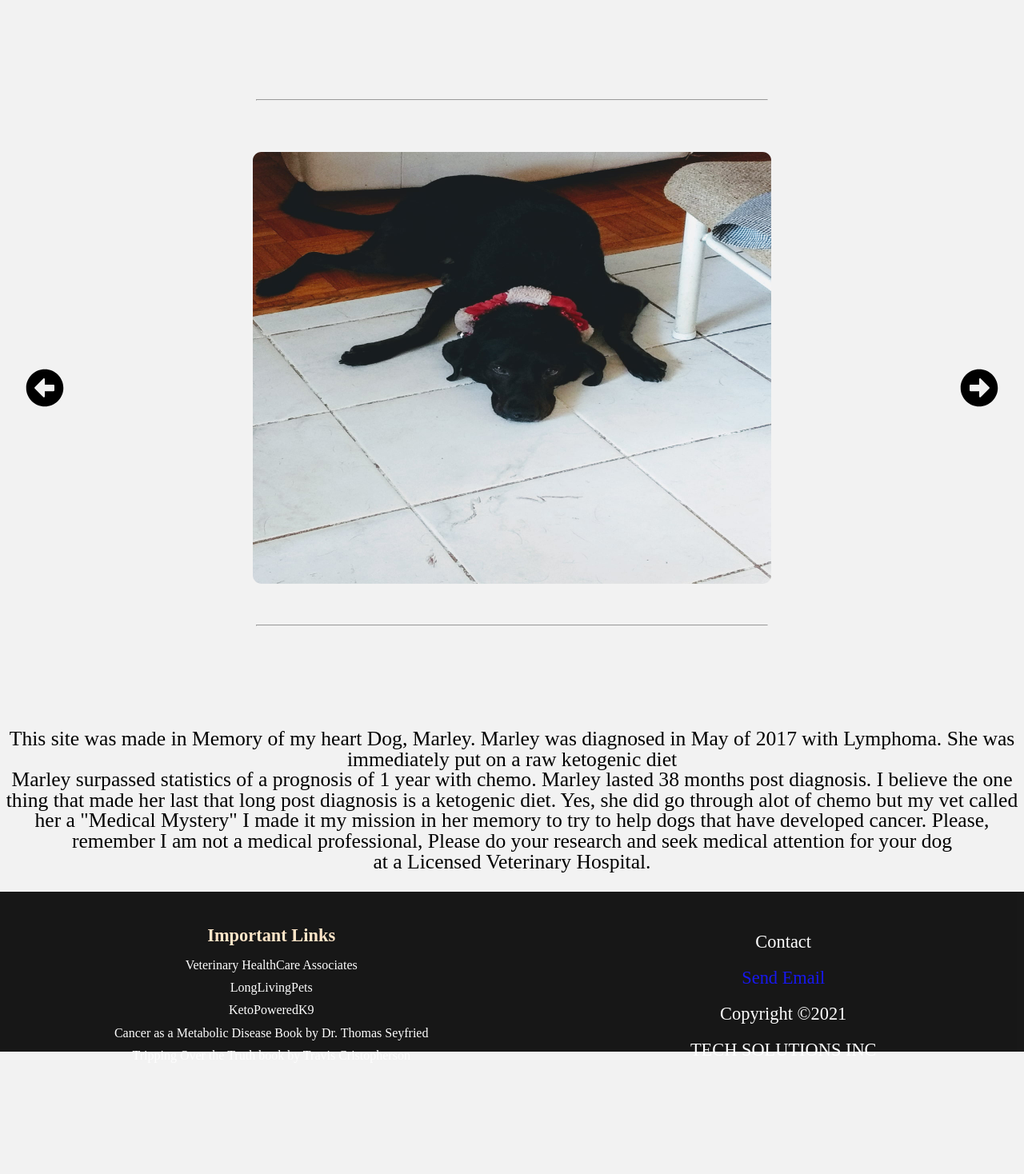
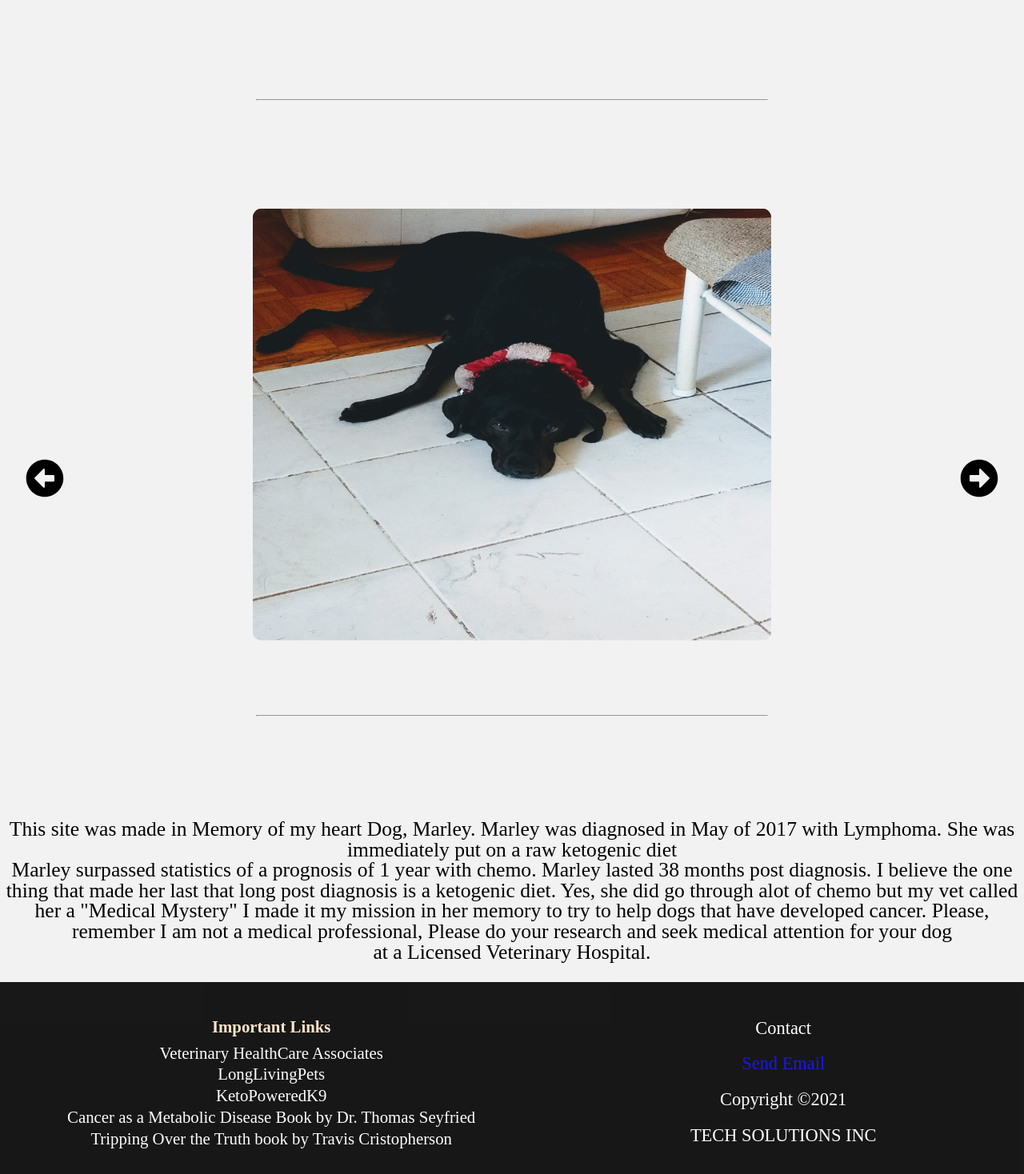
Before and after one commit to giorgio40/KetogenicDietApp-FE, a React (Create React App) app in the folder ketodogapp/: page /about in a window 1280 px wide. Shown: the part 242-1710 px from the top of the page at 80% size. Before the commit the page ends 1572 px from the top, so only its background shows below. Built offline with nearby package versions, Linux system fonts and the light colour scheme; sample sign-in values are in the browser's storage; a web font is replaced by a local one.

Commit message:
css styling

```diff
--- a/ketodogapp/src/CSS/About.css
+++ b/ketodogapp/src/CSS/About.css
@@ -250,8 +250,9 @@
 
   .dog-img {
     width: 500px;
-    height: 600px;
+    height: 500px;
     border-radius: 10px;
+    margin-bottom:13%;
   }
 
   .right-arrow {
@@ -296,20 +297,21 @@
   .about {
     text-align: center;
     font-family: "Italiana", serif;
-    font-weight: 500;
-    font-size: .9rem;
+    font-weight: bold;
+    font-size: 1.3rem;
     margin-bottom: 25px;
   }
 
   .horizontal-rule1 {
-    margin-top:10%;
+    margin-bottom:10%;
     width: 50%;
     margin-left: auto;
     margin-right: auto;
   }
 
   .horizontal-rule2 {
-    margin-bottom:10%;
+    position:relative;
+    top:14%;
     width: 50%;
     margin-left: auto;
     margin-right: auto;
--- a/ketodogapp/src/CSS/Login.css
+++ b/ketodogapp/src/CSS/Login.css
@@ -215,7 +215,7 @@
     text-align: center;
     height: 5vh;
     margin: 3%;
-    width: 92% !important;
+    width: 91% !important;
   }
  .buttn {
 
--- a/ketodogapp/src/CSS/footer.css
+++ b/ketodogapp/src/CSS/footer.css
@@ -150,7 +150,7 @@
 
   .footer-section {
 
-    height: 25vh !important;
+    height: 30vh !important;
   }
 
 
@@ -162,7 +162,6 @@
   .footer-right {
     display: flex column;
     width: 50%;
-    height: 17vh;
     justify-content: center;
     align-items: center;
     text-align: center;
@@ -182,7 +181,6 @@
   .footer-left {
     display: inline-block;
     width: 50%;
-    height: 12vh;
     text-align: center;
     font-size: 1.3rem;
   }
@@ -203,11 +201,11 @@
     align-items: center;
     background: black;
     color: white;
+    max-height:35vh;
 
   }
 
-  .links {
-  }
+
 
   .footer-right {
     display: flex column;
@@ -215,12 +213,14 @@
     justify-content: center;
     align-items: center;
     text-align: center;
-    font-size: 1.4rem !important;
+    font-size: 1.3rem !important;
+    margin-bottom:4%;
   }
 
   .footer-right a {
     text-decoration: none;
     color: white;
+    font-size:1.3rem;
   }
 
   .footer-right div {
@@ -232,6 +232,7 @@
     width: 50%;
     text-align: center;
     font-size: 1.4rem;
+    margin-bottom:4%;
   }
 
   .footer-left a {
--- a/ketodogapp/src/CSS/home.css
+++ b/ketodogapp/src/CSS/home.css
@@ -84,11 +84,11 @@
 @media (max-width:599px) {
 
   .container-img {
-    height: 50vh;
+    height: 60vh;
     margin-top: 5%;
-    font-size: 1.2rem;
+    font-size: 1rem;
   }
-
+6
   .cancer-heading {
     font-size: 1.6rem;
 
@@ -98,17 +98,18 @@
     font: size 1rem;
     text-align: center;
     margin-top: 3%;
-    margin-bottom: 8%;
+    margin-bottom: 9%;
   }
   .paragraph2 {
     font: size 1rem;
     text-align: center;
-    margin-bottom: 8%;
+    margin-bottom: 9%;
   }
   .paragraph3 {
     font: size 1rem;
     text-align: center;
     margin-top: 3%;
+    margin-bottom: 9%;
   }
 
   .keto-heading {
@@ -117,7 +118,7 @@
   }
 
   .keto-img {
-    height:60vh;
+    height:80vh;
     margin-top:5%;
   }
 
@@ -144,7 +145,7 @@
   }
 
   .dogs{
-    height:50vh;
+    height:70vh;
     margin-bottom:5%;
   }
 
@@ -161,7 +162,7 @@
 
   .container-img{
     margin-top:5%;
-    height:60vh;
+    height:70vh;
   }
 
   .cancer-heading {
@@ -170,30 +171,30 @@
 
   }
  .paragraph1{
-   font-size:1.4rem;
+   font-size:1.2rem;
    margin-bottom:8%;
  }
 
   .paragraph2{
-    font-size:1.4rem;
+    font-size:1.2rem;
     margin-bottom:8%;
   }
 
   .paragraph3{
-    font-size:1.4rem;
+    font-size:1.2rem;
   }
   .keto-heading {
-    font-size: 1.8rem;
+    font-size: 1.7rem;
     text-align: center;
   }
 
   .keto-img {
-    height: 60vh;
+    height: 80vh;
     margin-bottom:1%;
   }
 
   .ul-list-item{
-    font-size: 1.3rem;
+    font-size: 1rem;
     font-weight:600;
 
   }
@@ -206,12 +207,19 @@
 
 
   }
+
+  .keto-headin{
+    font-size:1.5rem;
+    text-align:center;
+    color:grey;
+    margin-bottom:5%;
+  }
   .dogs{
-    height:50vh;
+    height:75vh;
     margin-bottom:5%;
   }
   .unordered-list{
-    font-size:1.4rem;
+    font-size:1.3rem;
     color:antiquewhite;
 
   }
@@ -250,11 +258,11 @@
   }
 
   .ul-list-item {
-    font-size: 1.2rem !important;
+    font-size: 1.4rem !important;
   }
 
   .mealplan-button {
-    margin-right:8%;
+    margin-left:9%;
     }
   .unordered-list {
     margin-top: 5%;
```
